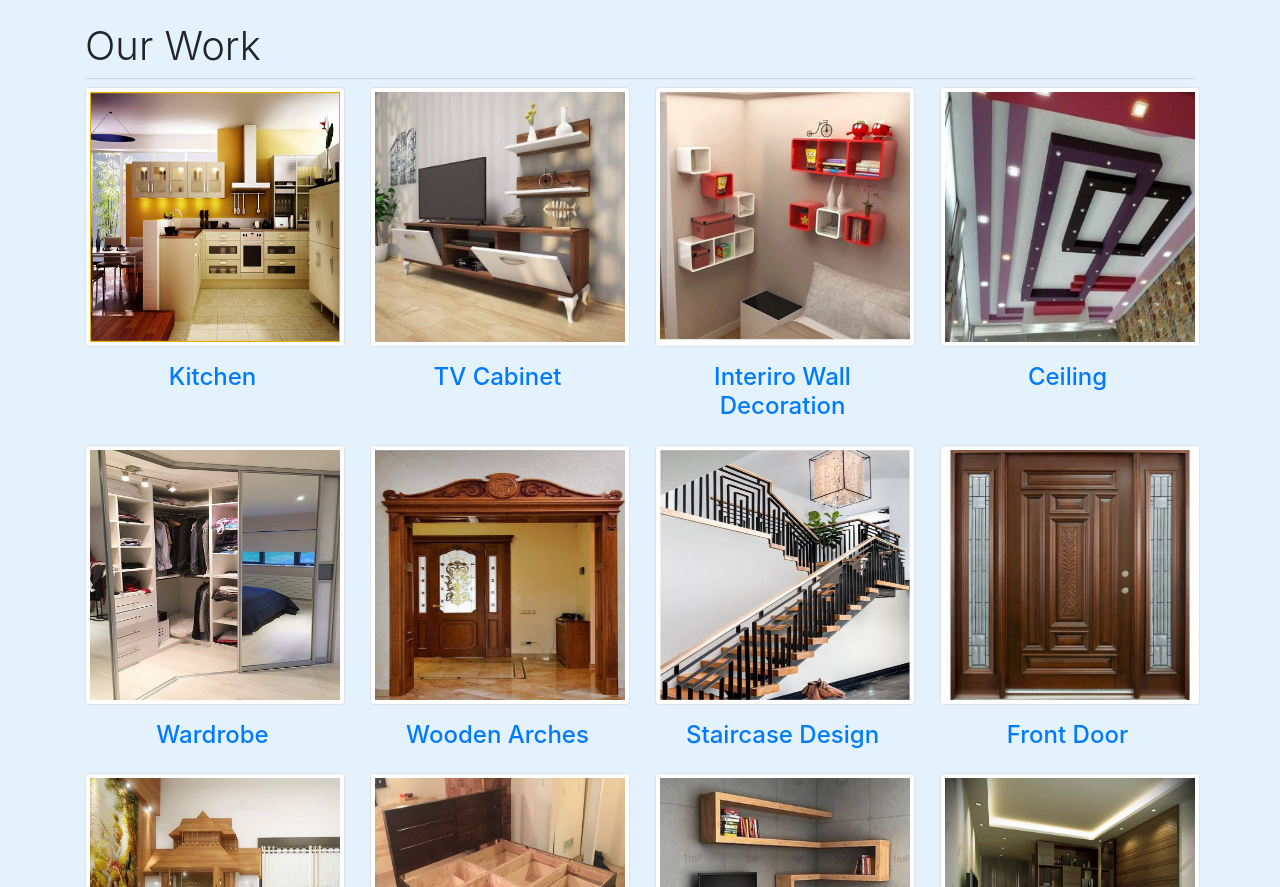
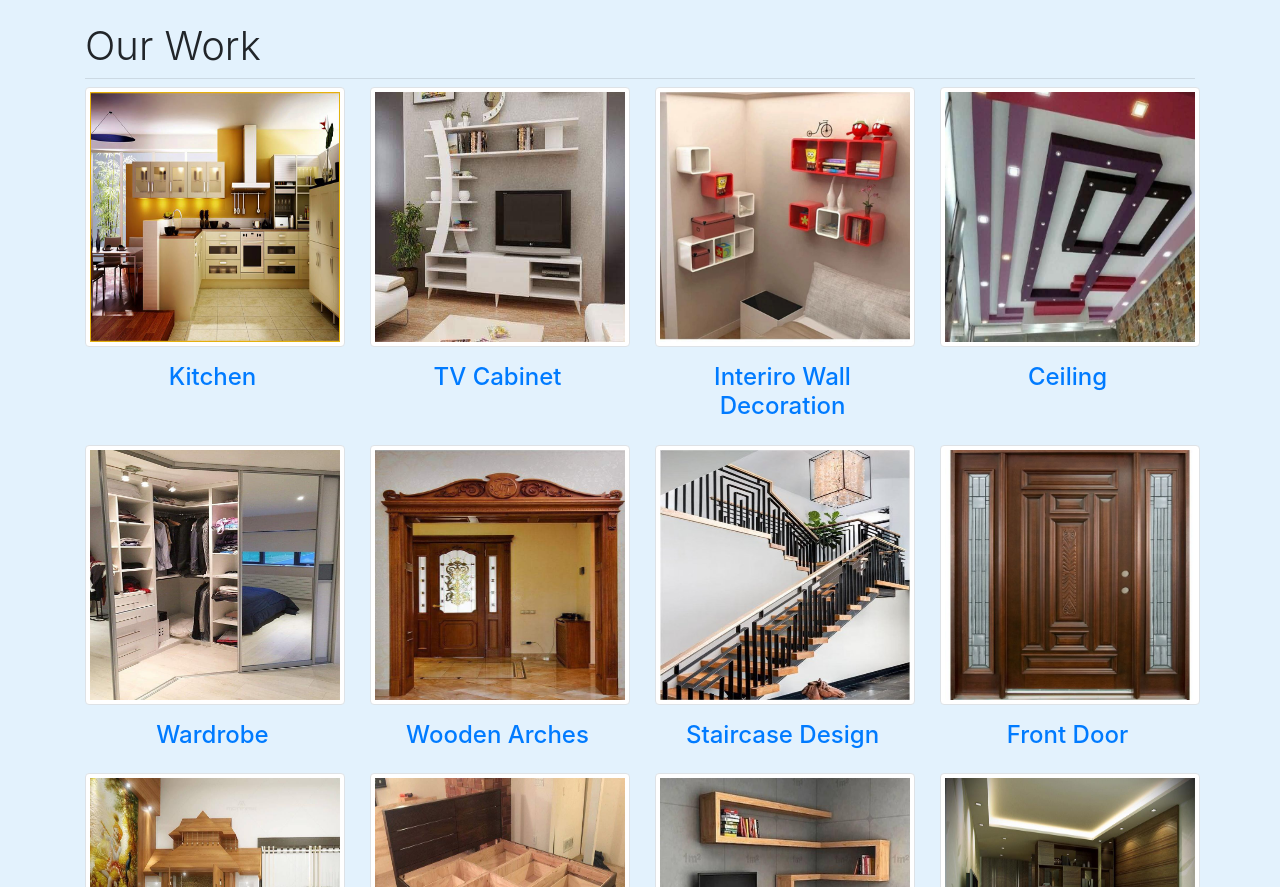
Before and after one commit to Krishnasg/vaanya, a plain HTML site: page index.html in a window 1280 px wide. Shown: the part 854-1741 px from the top of the page. Drawn offline with nearby package versions, Linux system fonts and the light colour scheme.

```diff
--- a/index.html
+++ b/index.html
@@ -101,7 +101,7 @@
                 </div>
                 <div class="col-lg-3 col-md-4 col-6">
                     <a data-galler-type="tv_cabinet_designs" href="#" class="d-block mb-4 h-100 gallery-image">
-                        <img class="img-fluid img-thumbnail" src="imgs/Tv_Cabinet_Designs/1.jpg" alt="">
+                        <img class="img-fluid img-thumbnail" src="imgs/Tv_Cabinet_Designs/2.jpg" alt="">
                         <h4 class="text-center my-3">TV Cabinet</h4>
                     </a>
                 </div>
```
